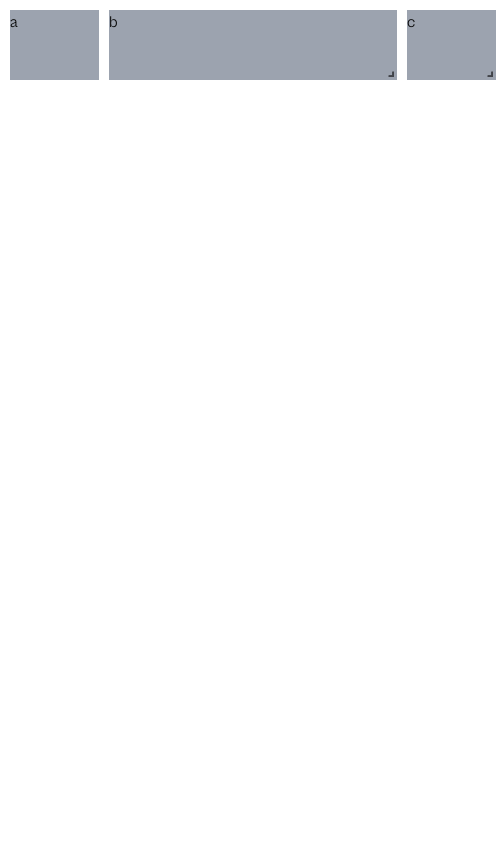
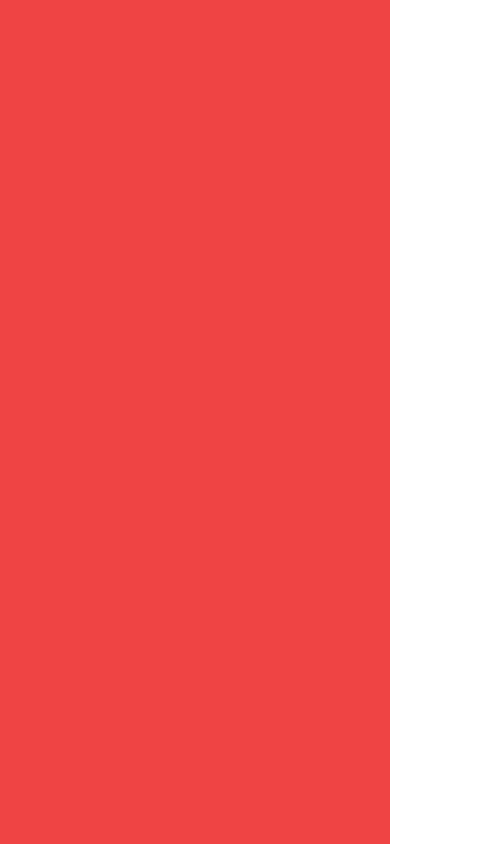
Before and after one commit to christianstamati/my-portfolio, a Next.js app: page / in a window 390 px wide. Shown: the whole page, 496 px wide, since content can reach past the window. Built offline with nearby package versions, Linux system fonts and the light colour scheme.

Commit message:
Update packages, remove react grid layout

```diff
--- a/src/app/page.tsx
+++ b/src/app/page.tsx
@@ -1,23 +1,10 @@
-"use client";
-import GridLayout from "react-grid-layout";
-
 export default function Home() {
-    const layout = [
-        { i: "a", x: 0, y: 0, w: 1, h: 2, static: true },
-        { i: "b", x: 1, y: 0, w: 3, h: 2, minW: 2, maxW: 4 },
-        { i: "c", x: 4, y: 0, w: 1, h: 2 },
-    ];
     return (
-        <GridLayout className="layout" layout={layout} cols={12} rowHeight={30} width={1200}>
-            <div className="bg-gray-400" key="a">
-                a
-            </div>
-            <div className="bg-gray-400" key="b">
-                b
-            </div>
-            <div className="bg-gray-400" key="c">
-                c
-            </div>
-        </GridLayout>
+        <div className="flex h-screen justify-center">
+            <div
+                className={
+                    "w-full max-w-[390px] bg-red-500 sm:max-w-[640px] md:max-w-[768px] lg:max-w-[1024px] xl:max-w-[1280px]"
+                }></div>
+        </div>
     );
 }
```
Also changed, not shown: package.json (+7 -8 lines), tailwind.config.ts (+18 -1 lines), 1 other file (tests, documents, lock files or other folders).
